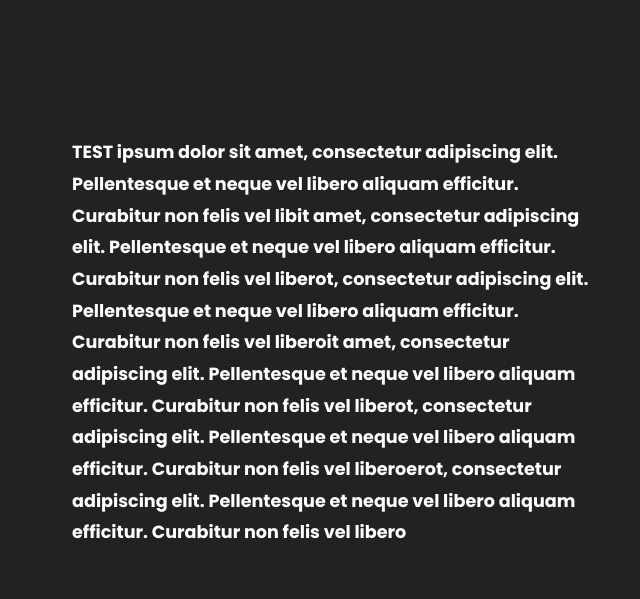
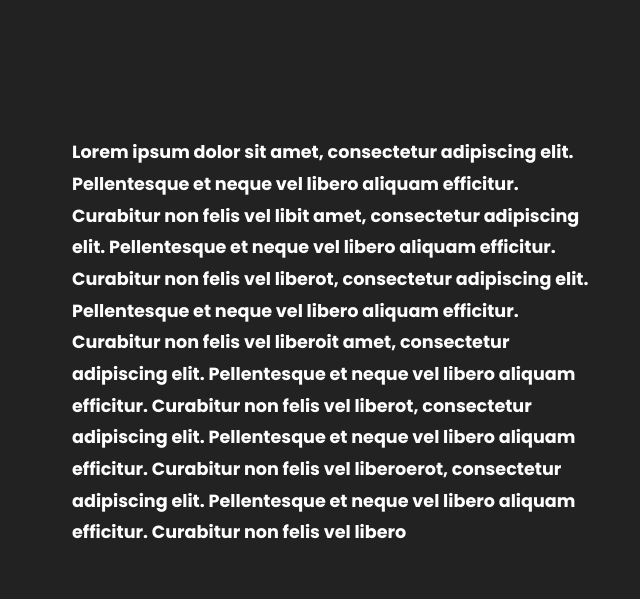
Before and after one commit to erdeM22K/wetterauer-stoerche, a plain HTML site: page src/index.html in a window 1280 px wide. Shown: the part 1240-1839 px from the top of the page, 640-1280 px from the left. Drawn offline with nearby package versions, Linux system fonts and the light colour scheme; no server answers.

Commit message:
Revert "test"
This reverts commit 6c2c063b5565d599d9919f9cbf6c9f790a5ddaa2.

```diff
--- a/src/index.html
+++ b/src/index.html
@@ -77,7 +77,7 @@
         <img src="../images/teamfoto.jpg" alt="Teamfoto" class="teamfoto" width="600px" height="500px">
       </div>
       <div class="ueberuns-right">
-        <p>TEST ipsum dolor sit amet, consectetur adipiscing elit. Pellentesque et neque vel libero aliquam efficitur.
+        <p>Lorem ipsum dolor sit amet, consectetur adipiscing elit. Pellentesque et neque vel libero aliquam efficitur.
         Curabitur non felis vel libit amet, consectetur adipiscing elit. Pellentesque et neque vel libero aliquam efficitur.
         Curabitur non felis vel liberot, consectetur adipiscing elit. Pellentesque et neque vel libero aliquam efficitur.
         Curabitur non felis vel liberoit amet, consectetur adipiscing elit. Pellentesque et neque vel libero aliquam efficitur.
```
